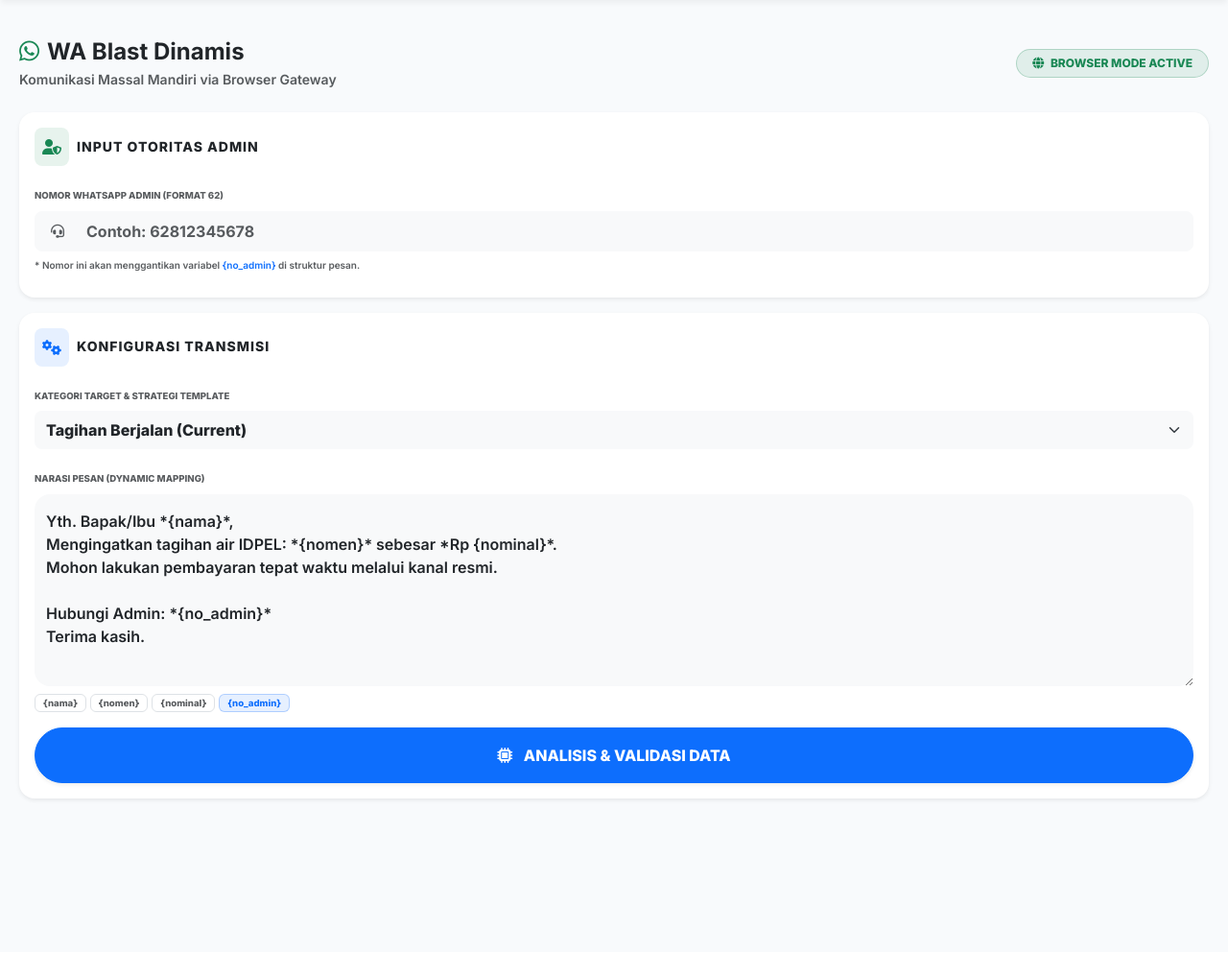
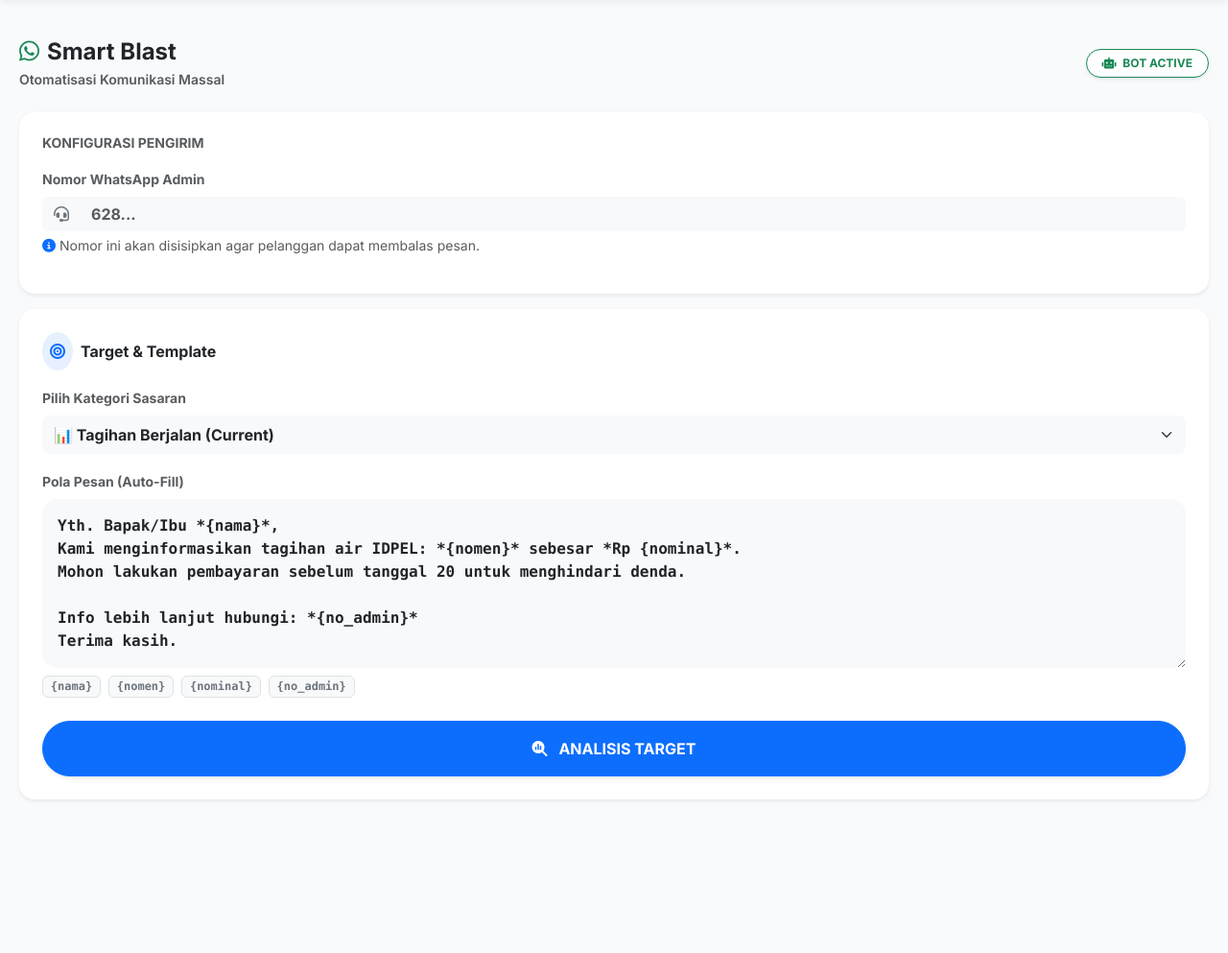
Before and after one commit to krackxor/Penagihan, a Flask app: page /wa-blast in a window 1280 px wide. Shown: the part 67-1060 px from the top of the page at 96% size. Before the commit the page ends 902 px from the top, so only its background shows below. Run offline with Flask 3, Linux system fonts and the light colour scheme; the visitor is signed in with stand-in values (Sample User, id 1); some libraries are stand-ins or nearby versions.

Commit message:
Update wa_blast.html

```diff
--- a/templates/wa_blast.html
+++ b/templates/wa_blast.html
@@ -2,102 +2,95 @@
 
 {% block content %}
 <div class="px-2 pb-5 animate__animated animate__fadeIn">
+
     <div class="pt-4 mb-4 d-flex justify-content-between align-items-center">
         <div>
             <h4 class="fw-bold mb-1 text-dark">
-                <i class="fa-brands fa-whatsapp me-2 text-success"></i>WA Blast Dinamis
+                <i class="fa-brands fa-whatsapp me-2 text-success"></i>Smart Blast
             </h4>
-            <p class="text-muted small mb-0 fw-semibold">Komunikasi Massal Mandiri via Browser Gateway</p>
+            <p class="text-muted small mb-0 fw-semibold">Otomatisasi Komunikasi Massal</p>
         </div>
-        <div id="status-koneksi">
-            <span class="badge bg-success bg-opacity-10 text-success rounded-pill px-3 py-2 border border-success border-opacity-25 fw-800">
-                <i class="fa-solid fa-globe me-1"></i> BROWSER MODE ACTIVE
+        <div>
+            <span class="badge bg-white text-success border border-success rounded-pill px-3 py-2 shadow-sm fw-bold small">
+                <i class="fa-solid fa-robot me-1"></i> BOT ACTIVE
             </span>
         </div>
     </div>
 
     <div class="card border-0 shadow-sm rounded-4 mb-3 bg-white border">
-        <div class="card-body p-3">
-            <div class="d-flex align-items-center mb-3">
-                <div class="bg-success bg-opacity-10 text-success rounded-3 p-2 me-2">
-                    <i class="fa-solid fa-user-shield"></i>
+        <div class="card-body p-4">
+            <h6 class="fw-bold mb-3 text-uppercase text-muted small letter-spacing-1">Konfigurasi Pengirim</h6>
+
+            <div class="mb-3">
+                <label class="form-label small fw-bold text-muted">Nomor WhatsApp Admin</label>
+                <div class="input-group">
+                    <span class="input-group-text bg-light border-0"><i class="fa-solid fa-headset text-secondary"></i></span>
+                    <input type="tel" id="admin-phone-input" class="form-control border-0 bg-light fw-bold" placeholder="628..." oninput="this.value = this.value.replace(/[^0-9]/g, '')">
                 </div>
-                <h6 class="fw-800 mb-0 small text-uppercase" style="letter-spacing: 1px;">Input Otoritas Admin</h6>
-            </div>
-            <div class="mb-2">
-                <label class="form-label small fw-800 text-muted text-uppercase" style="font-size: 0.6rem;">Nomor WhatsApp Admin (Format 62)</label>
-                <div class="input-group bg-light rounded-3 px-3 border border-light overflow-hidden">
-                    <span class="input-group-text border-0 bg-transparent ps-0">
-                        <i class="fa-solid fa-headset text-muted small"></i>
-                    </span>
-                    <input type="tel" id="admin-phone-input" class="form-control border-0 bg-transparent py-2 fw-bold" placeholder="Contoh: 62812345678">
-                </div>
-                <small class="text-muted fw-semibold" style="font-size: 10px;">* Nomor ini akan menggantikan variabel <span class="text-primary">{no_admin}</span> di struktur pesan.</small>
+                <div class="form-text small mt-1"><i class="fa-solid fa-circle-info me-1 text-primary"></i>Nomor ini akan disisipkan agar pelanggan dapat membalas pesan.</div>
             </div>
         </div>
     </div>
 
     <div class="card border-0 shadow-sm rounded-4 mb-3 bg-white border">
-        <div class="card-body p-3">
+        <div class="card-body p-4">
             <div class="d-flex align-items-center mb-3">
-                <div class="bg-primary bg-opacity-10 text-primary rounded-3 p-2 me-2">
-                    <i class="fa-solid fa-gears"></i>
+                <div class="bg-primary bg-opacity-10 rounded-circle p-2 me-2">
+                    <i class="fa-solid fa-bullseye text-primary"></i>
                 </div>
-                <h6 class="fw-800 mb-0 small text-uppercase" style="letter-spacing: 1px;">Konfigurasi Transmisi</h6>
+                <h6 class="fw-bold mb-0 text-dark">Target & Template</h6>
             </div>
 
             <div class="mb-3">
-                <label class="form-label small fw-800 text-muted text-uppercase" style="font-size: 0.6rem;">Kategori Target & Strategi Template</label>
-                <select id="target-filter" class="form-select border-0 bg-light rounded-3 shadow-none py-2 fw-800 text-dark" onchange="handleTargetChange()">
-                    <option value="current">Tagihan Berjalan (Current)</option>
-                    <option value="ardebt">Tunggakan Piutang (Ardebt)</option>
-                    <option value="last_upload">Data Excel (Manual Upload)</option>
+                <label class="form-label small fw-bold text-muted">Pilih Kategori Sasaran</label>
+                <select id="target-filter" class="form-select border-0 bg-light rounded-3 fw-bold py-2 shadow-none" onchange="handleTargetChange()">
+                    <option value="current">📊 Tagihan Berjalan (Current)</option>
+                    <option value="ardebt">⚠️ Tunggakan Lama (Ardebt)</option>
+                    <option value="last_upload">📂 Data Excel Terakhir</option>
                 </select>
             </div>
 
-            <div class="mb-3">
-                <label class="form-label small fw-800 text-muted text-uppercase" style="font-size: 0.6rem;">Narasi Pesan (Dynamic Mapping)</label>
-                <textarea id="msg-template" class="form-control border-0 bg-light rounded-4 small py-3 shadow-none fw-semibold" rows="7" style="line-height: 1.5;"></textarea>
-                <div class="mt-2 d-flex flex-wrap gap-1">
-                    <span class="badge bg-white text-muted border px-2 py-1 fw-800" style="font-size: 0.6rem;">{nama}</span>
-                    <span class="badge bg-white text-muted border px-2 py-1 fw-800" style="font-size: 0.6rem;">{nomen}</span>
-                    <span class="badge bg-white text-muted border px-2 py-1 fw-800" style="font-size: 0.6rem;">{nominal}</span>
-                    <span class="badge bg-primary bg-opacity-10 text-primary border border-primary border-opacity-25 px-2 py-1 fw-800" style="font-size: 0.6rem;">{no_admin}</span>
+            <div class="mb-4">
+                <label class="form-label small fw-bold text-muted">Pola Pesan (Auto-Fill)</label>
+                <textarea id="msg-template" class="form-control border-0 bg-light rounded-4 small p-3 shadow-none fw-semibold font-monospace" rows="6"></textarea>
+                <div class="mt-2 d-flex flex-wrap gap-2">
+                    <span class="badge bg-light text-secondary border font-monospace">{nama}</span>
+                    <span class="badge bg-light text-secondary border font-monospace">{nomen}</span>
+                    <span class="badge bg-light text-secondary border font-monospace">{nominal}</span>
+                    <span class="badge bg-light text-secondary border font-monospace">{no_admin}</span>
                 </div>
             </div>
 
-            <button onclick="previewBlast()" class="btn btn-primary w-100 rounded-pill fw-800 py-3 shadow-sm transition-btn">
-                <i class="fa-solid fa-microchip me-2"></i> ANALISIS & VALIDASI DATA
+            <button onclick="previewBlast()" class="btn btn-primary w-100 rounded-pill fw-bold py-3 shadow-sm card-hover">
+                <i class="fa-solid fa-magnifying-glass-chart me-2"></i> ANALISIS TARGET
             </button>
         </div>
     </div>
 
     <div id="preview-section" class="d-none animate__animated animate__fadeInUp">
-        <div class="card border-0 shadow-sm rounded-4 mb-3 border-start border-primary border-4 bg-white">
-            <div class="card-body p-3">
-                <div class="d-flex justify-content-between align-items-center">
-                    <div>
-                        <h2 class="fw-800 mb-0 text-dark font-monospace" id="target-count">0</h2>
-                        <small class="text-muted fw-800 text-uppercase" style="font-size: 0.6rem; letter-spacing: 1px;">Target Terdeteksi</small>
-                    </div>
-                    <button onclick="startBlast()" id="btn-start" class="btn btn-success rounded-pill px-5 fw-800 shadow-sm py-2 transition-btn">
-                        EKSEKUSI BLAST <i class="fa-solid fa-paper-plane ms-2"></i>
-                    </button>
+        <div class="card border-0 shadow-sm rounded-4 mb-3 bg-white border-start border-4 border-success">
+            <div class="card-body p-4 d-flex justify-content-between align-items-center">
+                <div>
+                    <h2 class="fw-bold mb-0 text-dark display-6" id="target-count">0</h2>
+                    <small class="text-muted fw-bold text-uppercase" style="font-size: 0.65rem; letter-spacing: 1px;">Penerima Valid</small>
                 </div>
+                <button onclick="startBlast()" id="btn-start" class="btn btn-success rounded-pill px-4 py-2 fw-bold shadow-sm btn-lg">
+                    MULAI KIRIM <i class="fa-solid fa-paper-plane ms-2"></i>
+                </button>
             </div>
         </div>
 
-        <div class="card border-0 shadow-lg rounded-5 bg-dark overflow-hidden">
-            <div class="card-header bg-transparent border-0 pt-4 px-4 d-flex justify-content-between align-items-center">
-                <h6 class="text-white-50 fw-800 mb-0 small text-uppercase" style="letter-spacing: 1px;">Transmission Engine Log</h6>
-                <div id="blast-percent-text" class="text-success fw-800 small">0%</div>
+        <div class="card border-0 shadow-lg rounded-4 bg-dark overflow-hidden text-white">
+            <div class="card-header bg-transparent border-white border-opacity-10 py-3 d-flex justify-content-between align-items-center">
+                <small class="fw-bold font-monospace text-success"><i class="fa-solid fa-terminal me-2"></i>ENGINE CONSOLE</small>
+                <small class="fw-bold" id="blast-percent-text">0%</small>
             </div>
-            <div class="card-body px-4 pb-4">
-                <div class="progress mb-4 bg-secondary bg-opacity-25 shadow-inner" style="height: 10px; border-radius: 20px;">
-                    <div id="blast-progress" class="progress-bar bg-success progress-bar-striped progress-bar-animated" style="width: 0%"></div>
+            <div class="card-body p-0">
+                <div class="progress" style="height: 4px; border-radius: 0;">
+                    <div id="blast-progress" class="progress-bar bg-success" style="width: 0%"></div>
                 </div>
-                <div id="log-list" class="small text-white-50 overflow-auto rounded-4 p-3 bg-black bg-opacity-50 border border-white border-opacity-10 custom-scrollbar" style="max-height: 250px; font-family: 'Courier New'; font-size: 0.7rem;">
-                    <span class="text-info fw-bold">> Menunggu instruksi administrator...</span>
+                <div id="log-list" class="p-3 overflow-auto custom-scrollbar small font-monospace text-white-50" style="height: 200px; background: #0f172a;">
+                    <div class="text-muted">> Menunggu perintah eksekusi...</div>
                 </div>
             </div>
         </div>
@@ -107,27 +100,26 @@
 <script>
 let targetList = [];
 
-// DEFINISI TEMPLATE DINAMIS
 const templates = {
     current: `Yth. Bapak/Ibu *{nama}*,
-Mengingatkan tagihan air IDPEL: *{nomen}* sebesar *Rp {nominal}*.
-Mohon lakukan pembayaran tepat waktu melalui kanal resmi.
+Kami menginformasikan tagihan air IDPEL: *{nomen}* sebesar *Rp {nominal}*.
+Mohon lakukan pembayaran sebelum tanggal 20 untuk menghindari denda.
 
-Hubungi Admin: *{no_admin}*
+Info lebih lanjut hubungi: *{no_admin}*
 Terima kasih.`,
 
-    ardebt: `*PEMBERITAHUAN TUNGGAKAN!*
-Yth. *{nama}* (ID: *{nomen}*),
-Terdapat tunggakan piutang sebesar *Rp {nominal}*.
-Mohon segera selesaikan pembayaran agar terhindar dari pemutusan.
+    ardebt: `*PERINGATAN TUNGGAKAN*
+Kepada Yth. *{nama}* (ID: *{nomen}*),
+Tercatat tunggakan rekening air sebesar *Rp {nominal}*.
+Mohon segera lunasi kewajiban Anda untuk menghindari pemutusan sementara.
 
-Info Admin: *{no_admin}*`,
+Konfirmasi Pembayaran: *{no_admin}*`,
 
     last_upload: `Halo *{nama}*,
 Informasi tagihan khusus IDPEL *{nomen}*.
-Jumlah kewajiban: *Rp {nominal}*.
+Total Tagihan: *Rp {nominal}*.
 
-Kontak Admin: *{no_admin}*`
+Hubungi Admin: *{no_admin}*`
 };
 
 function handleTargetChange() {
@@ -138,11 +130,11 @@ function handleTargetChange() {
 
 async function previewBlast() {
     const filter = document.getElementById('target-filter').value;
+
     Swal.fire({
-        title: 'Menganalisis Database',
-        text: 'Memvalidasi nomor kontak & nominal...',
-        didOpen: () => Swal.showLoading(),
-        customClass: { popup: 'rounded-5' }
+        title: 'Memindai Data...',
+        text: 'Memvalidasi nomor kontak & nominal.',
+        didOpen: () => Swal.showLoading()
     });
 
     try {
@@ -152,13 +144,17 @@ async function previewBlast() {
         const res = await fetch(endpoint);
         const data = await res.json();
 
-        targetList = data.filter(item => item.no_hp && item.no_hp.toString().length > 8);
+        targetList = data.filter(item => item.no_hp && item.no_hp.toString().length > 9);
 
         document.getElementById('target-count').innerText = targetList.length;
         document.getElementById('preview-section').classList.remove('d-none');
         Swal.close();
+
+        // Scroll to preview
+        document.getElementById('preview-section').scrollIntoView({ behavior: 'smooth' });
+
     } catch (e) {
-        Swal.fire('Error', 'Gagal memuat pangkalan data strategis.', 'error');
+        Swal.fire('Gagal', 'Tidak dapat mengambil data target.', 'error');
     }
 }
 
@@ -168,70 +164,78 @@ async function startBlast() {
     const btn = document.getElementById('btn-start');
     const logList = document.getElementById('log-list');
 
-    if (!adminPhone) return Swal.fire('Otoritas Ditolak', 'Input nomor admin diperlukan untuk balasan konsumen!', 'error');
+    if (!adminPhone) return Swal.fire('Nomor Admin Kosong', 'Masukkan nomor admin untuk kontak balasan.', 'warning');
 
     const confirm = await Swal.fire({
-        title: 'Konfirmasi Transmisi',
-        text: `Kirim pesan ke ${targetList.length} entitas? Mesin akan berjalan secara otomatis.`,
-        icon: 'warning',
+        title: 'Mulai Blast?',
+        text: `Akan mengirim pesan ke ${targetList.length} kontak secara bertahap.`,
+        icon: 'question',
         showCancelButton: true,
-        confirmButtonText: 'Mulai Sekarang',
-        customClass: { popup: 'rounded-5', confirmButton: 'rounded-pill px-4', cancelButton: 'rounded-pill px-4' }
+        confirmButtonText: 'Ya, Jalankan',
+        confirmButtonColor: '#10b981'
     });
 
     if (!confirm.isConfirmed) return;
 
     btn.disabled = true;
-    let blastWindow = window.open('', 'WA_Blast_Controller', 'width=900,height=700');
+    btn.innerHTML = '<span class="spinner-border spinner-border-sm me-2"></span> SENDING...';
+
+    // Buka tab WA di background (butuh izin pop-up)
+    let blastWindow = window.open('', 'WA_Blast_Window', 'width=800,height=600');
+
+    logList.innerHTML = ''; // Clear log
 
     for (let i = 0; i < targetList.length; i++) {
         const item = targetList[i];
 
+        // Format Phone
         let phone = item.no_hp.toString().replace(/[^0-9]/g, '');
         if (phone.startsWith('0')) phone = '62' + phone.substring(1);
 
+        // Format Message
         let message = template
             .replace(/{nama}/g, item.nama || "Pelanggan")
             .replace(/{nomen}/g, item.nomen || "-")
             .replace(/{nominal}/g, Number(item.nominal || 0).toLocaleString('id-ID'))
             .replace(/{no_admin}/g, adminPhone);
 
+        // Construct URL
         const waUrl = `https://web.whatsapp.com/send?phone=${phone}&text=${encodeURIComponent(message)}`;
+
         if (blastWindow) {
             blastWindow.location.href = waUrl;
             blastWindow.focus();
         }
 
+        // Log Update
         const logEntry = document.createElement('div');
-        logEntry.className = 'mb-1';
-        logEntry.innerHTML = `> [${i+1}/${targetList.length}] TRANSMITTING: ${item.nama.substring(0,15)}...`;
+        logEntry.className = 'mb-1 text-nowrap';
+        logEntry.innerHTML = `<span class="text-success">[SEND]</span> ${phone} - ${item.nama.substring(0,15)}...`;
         logList.prepend(logEntry);
 
+        // Progress Update
         const percent = Math.round(((i + 1) / targetList.length) * 100);
         document.getElementById('blast-progress').style.width = percent + '%';
         document.getElementById('blast-percent-text').innerText = percent + '%';
 
-        // DELAY STRATEGY (ANTI-BLOCK)
+        // Smart Delay (Random 12-18s) to avoid ban
         const delay = Math.floor(Math.random() * (18000 - 12000 + 1)) + 12000;
         await new Promise(r => setTimeout(r, delay));
-        logEntry.innerHTML += '<span class="text-success fw-bold"> [SUCCESS]</span>';
     }
 
-    Swal.fire('Transmisi Selesai', 'Seluruh antrean data telah diproses oleh engine.', 'success');
+    Swal.fire('Selesai', 'Proses blasting telah rampung.', 'success');
     btn.disabled = false;
+    btn.innerHTML = 'MULAI KIRIM <i class="fa-solid fa-paper-plane ms-2"></i>';
 }
 
 document.addEventListener('DOMContentLoaded', handleTargetChange);
 </script>
 
 <style>
+    .card-hover { transition: transform 0.2s; cursor: pointer; }
+    .card-hover:hover { transform: translateY(-3px); }
+    .custom-scrollbar::-webkit-scrollbar { width: 4px; }
+    .custom-scrollbar::-webkit-scrollbar-thumb { background: #334155; border-radius: 10px; }
     .fw-800 { font-weight: 800; }
-    .transition-btn { transition: transform 0.2s ease; }
-    .transition-btn:active { transform: scale(0.95); }
-    .shadow-inner { box-shadow: inset 0 2px 4px rgba(0,0,0,0.1); }
-    .progress-bar { transition: width 0.8s cubic-bezier(0.4, 0, 0.2, 1); }
-
-    .custom-scrollbar::-webkit-scrollbar { width: 4px; }
-    .custom-scrollbar::-webkit-scrollbar-thumb { background: #475569; border-radius: 10px; }
 </style>
 {% endblock %}
```
